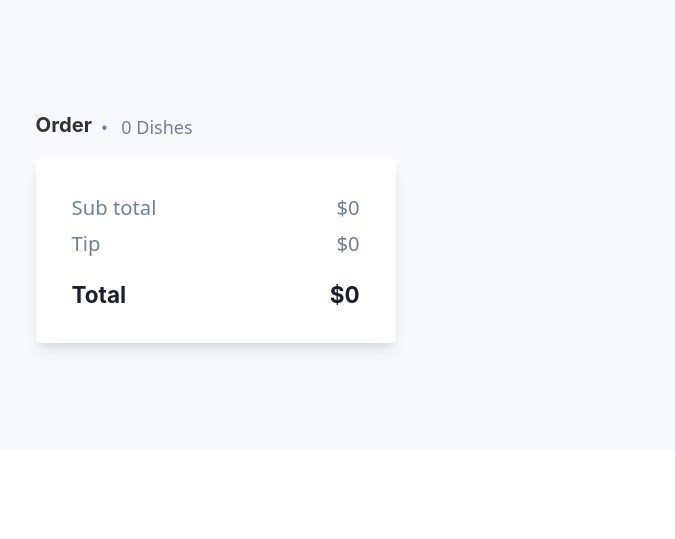
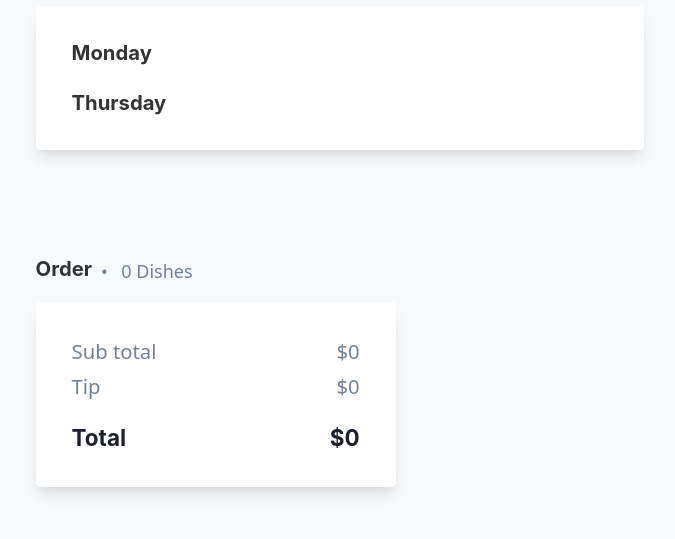
Before and after one commit to dillonemorris/order-simple-chefs, a Gatsby site: page /order-summary in a window 1280 px wide. Shown: the part 195-734 px from the top of the page, without its empty margins (300-975 px from the left). Built offline with nearby package versions, Linux system fonts and the light colour scheme; Gatsby itself is replaced by a stand-in of ours.

Commit message:
new menu

```diff
--- a/src/data/menu.js
+++ b/src/data/menu.js
@@ -19,9 +19,9 @@ const menu = {
   meals: [
     {
       id: 1,
-      title: "Grilled turkey burger",
+      title: "Chicken piccata",
       description:
-        "with a roasted red pepper aioli, served with potato salad & roasted green beans 🏆",
+        "With mashed potatoes & roasted asparagus (sauteed chicken breast in a lemon caper wine sauce)",
       vegan: false,
       vegetarian: false,
       favorite: false,
@@ -32,8 +32,8 @@ const menu = {
     },
     {
       id: 2,
-      title: "Mongolian beef & broccoli",
-      description: "over cauliflower rice",
+      title: "Balsamic grilled tri-tip",
+      description: "with roasted red potatoes & brussels sprouts",
       vegan: false,
       vegetarian: false,
       favorite: false,
@@ -44,9 +44,8 @@ const menu = {
     },
     {
       id: 3,
-      title: "Chicken marsala",
-      description:
-        "with mashed potatoes & steamed broccoli (sauteed chicken breast in a mushroom & marsala wine sauce) ",
+      title: "Blackened shrimp",
+      description: "over a cauliflower puree with sauteed spinach",
       vegan: false,
       vegetarian: false,
       favorite: false,
@@ -57,9 +56,9 @@ const menu = {
     },
     {
       id: 4,
-      title: "Grill mahi mahi",
+      title: "Kalua shredded pork",
       description:
-        "fish taco bowl (romaine, cabbage, mango salsa, grain-free tortilla chips, pomegranate seeds, and chipotle-lime crema)",
+        "with grilled pineapple, deli-style cole slaw & mashed sweet potatoes",
       vegan: false,
       vegetarian: false,
       favorite: false,
@@ -70,8 +69,9 @@ const menu = {
     },
     {
       id: 5,
-      title: "Deconstructed pork egg roll",
-      description: "with a sweet chili glaze 🏆",
+      title: "Chicken tikka masala",
+      description:
+        "over cauliflower rice with roasted green beans (popular UK/Indian dish of marinated chicken in a mild tomato & spice cream sauce)",
       vegan: false,
       vegetarian: false,
       favorite: false,
@@ -82,8 +82,9 @@ const menu = {
     },
     {
       id: 6,
-      title: "Sweet potato & black bean casserole",
-      description: "(contains dairy, gluten-free)",
+      title: "Vegetable fettuccine alfredo",
+      description:
+        "Broccoli, red bell peppers & asparagus in a rich cream sauce - contains dairy",
       vegan: false,
       vegetarian: true,
       favorite: false,
@@ -94,9 +95,9 @@ const menu = {
     },
     {
       id: 7,
-      title: "Pizzeria chop salad",
+      title: "Vegan fajitas",
       description:
-        "(mixed greens, olives, pistachios, raisins, vegan cheese, sun-dried tomatoes, cucumbers, and Italian vinaigrette)",
+        "with Spanish-style rice and guacamole (portobello strips, peppers, onions, with 3 corn tortillas) (gluten-free)",
       vegan: true,
       vegetarian: false,
       favorite: false,
@@ -107,8 +108,7 @@ const menu = {
     },
     {
       id: 8,
-      title:
-        "Beef & vegetable (potatoes, carrots, celery, onion, green beans, tomatoes)",
+      title: 'Broccoli "cheddar" soup',
       description: "Soup of the week",
       vegan: false,
       vegetarian: false,
@@ -120,8 +120,9 @@ const menu = {
     },
     {
       id: 9,
-      title: "Roasted heirloom carrots with toasted pine nuts",
-      description: "Vegetable side",
+      title: "Green bean almondine",
+      description:
+        "blanched green beans with garlic, lemon, and toasted almond slivers",
       vegan: false,
       vegetarian: true,
       favorite: false,
@@ -132,9 +133,8 @@ const menu = {
     },
     {
       id: 10,
-      title: "Vegetable lo mein",
-      description:
-        '(snow peas, carrots, broccoli, onion, mushrooms in a sesame-ginger & "soy"- based sauce)',
+      title: "Lemony herb orzo salad",
+      description: "spinach, chickpeas, cucumbers, red onion, basil, mint",
       vegan: true,
       vegetarian: false,
       favorite: false,
@@ -146,8 +146,8 @@ const menu = {
     },
     {
       id: 11,
-      title: "hili-stuffed sweet potato",
-      description: "served over arugula with vegan sour cream",
+      title: "Butternut squash linguine",
+      description: "with asparagus and fried sage",
       vegan: true,
       vegetarian: false,
       favorite: false,
@@ -159,9 +159,8 @@ const menu = {
     },
     {
       id: 12,
-      title: "Vegetable ragu",
-      description:
-        "with gluten-free pasta (zucchini, carrots, tomatoes, mushrooms, celery)",
+      title: "Spicy(ish) peanut sauce",
+      description: "Over sweet potatoes, mixed vegetables and rice",
       vegan: true,
       vegetarian: false,
       favorite: false,
@@ -173,9 +172,8 @@ const menu = {
     },
     {
       id: 13,
-      title: "Chickpea coconut curry",
-      description:
-        "served with rice & lentils (carrots, sweet potatoes, red bell pepper, broccoli)",
+      title: "Grilled caesar salad",
+      description: "with blackened chickpeas and quinoa",
       vegan: true,
       vegetarian: false,
       favorite: false,
--- a/src/pages/order-summary.js
+++ b/src/pages/order-summary.js
@@ -26,20 +26,34 @@ const OrderSummary = () => {
             Edit Order
           </Link>
         </div>
-        <div className="grid grid-cols-3 gap-8 mb-24">
+        <div className="rounded p-8 shadow-lg bg-white">
+          {meals && <h3 className="text-lg">Monday</h3>}
           {meals &&
-            meals.map(meal => {
-              return (
-                meal.quantity > 0 && (
-                  <div key={meal.title} className="bg-white rounded shadow-sm">
-                    <h3 className="text-lg bg-indigo-100 p-4 mb-0">
-                      {meal.title}
-                    </h3>
-                    <h3 className="text-3xl mb-0 px-4 py-4">{meal.quantity}</h3>
+            meals.map(
+              meal =>
+                meal.quantity > 0 &&
+                !meal.thursday && (
+                  <div key={meal.title} className="flex">
+                    <p className="text-base font-normal mb-0">
+                      {meal.title} ({meal.quantity})
+                    </p>
                   </div>
                 )
-              )
-            })}
+            )}
+          <div className="mt-6">
+            {meals && <h3 className="text-lg">Thursday</h3>}
+            {meals.map(
+              meal =>
+                meal.quantity > 0 &&
+                meal.thursday && (
+                  <div key={meal.title} className="flex">
+                    <p className="text-base font-normal mb-0">
+                      {meal.title} ({meal.quantity})
+                    </p>
+                  </div>
+                )
+            )}
+          </div>
         </div>
         <div className="mb-12" style={{ maxWidth: "20rem" }}>
           <OrderTotals subTotal={subTotal} mealCount={mealCount} />
```
